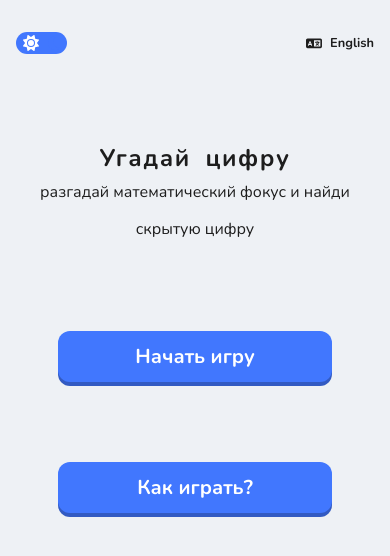
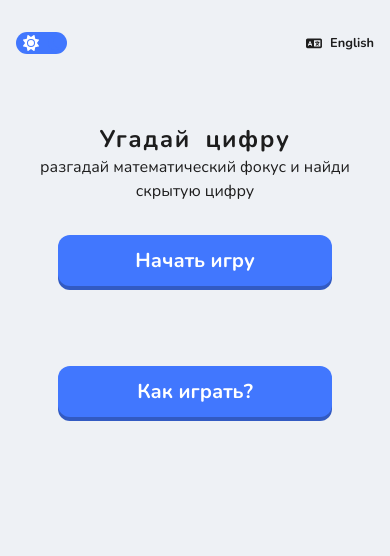
Before and after one commit to kuan312/web-game, a PHP site: page / in a window 390 px wide. Shown: the top 556 px of the page. Run offline with PHP 8.4, Linux system fonts and the light colour scheme.

Commit message:
removed padding for mobile input fix

```diff
--- a/assets/css/style.css
+++ b/assets/css/style.css
@@ -409,8 +409,13 @@ body {
 }
 
 @media screen and (max-width: 650px) {
+    .header {
+        padding: 0;
+    }
+
     .game-desc {
         margin: 0rem 1.5rem;
+        line-height: 1.5rem;
     }
 
     .left-block {
```
